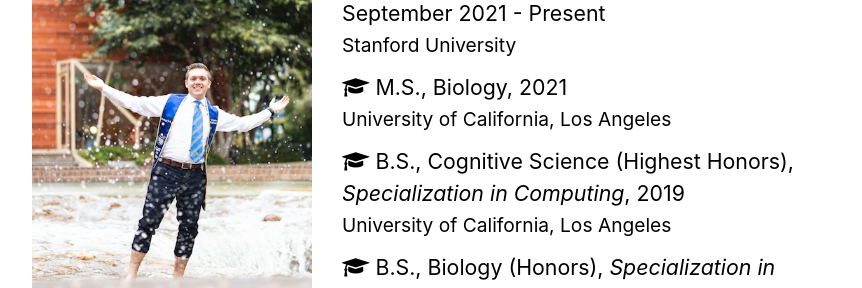
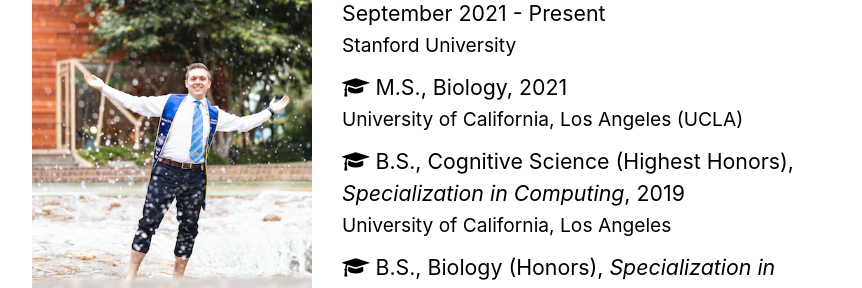
Before and after one commit to shawntz/shawntz.github.io, a Jekyll site: the page built from about.md, in a window 1280 px wide. Shown: the part 367-655 px from the top of the page, without its empty margins (208-1070 px from the left). Built offline with Jekyll 4.4.1, drawn with Linux system fonts in a browser that asks for light colours; a style sheet for code colours, icons or effects is not loaded.

Commit message:
test gpg signing on about

```diff
--- a/about.md
+++ b/about.md
@@ -16,7 +16,7 @@ navigation: 1
     </li>
     <li>
         <span class="fa fa-graduation-cap" aria-hidden="true"></span> M.S., Biology, 2021
-        <div class="small">University of California, Los Angeles</div>
+        <div class="small">University of California, Los Angeles (UCLA)</div>
     </li>
     <li>
         <span class="fa fa-graduation-cap" aria-hidden="true"></span> B.S., Cognitive Science (Highest Honors), <em>Specialization in Computing</em>, 2019
```
